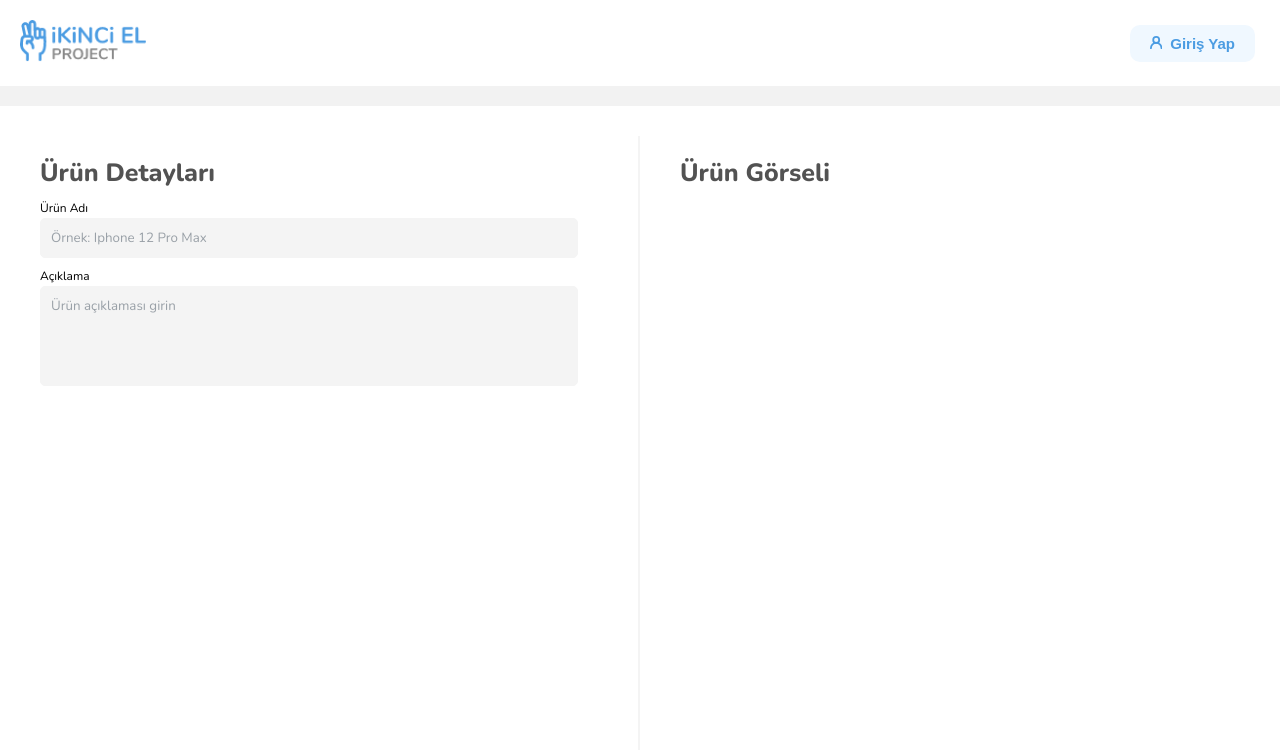
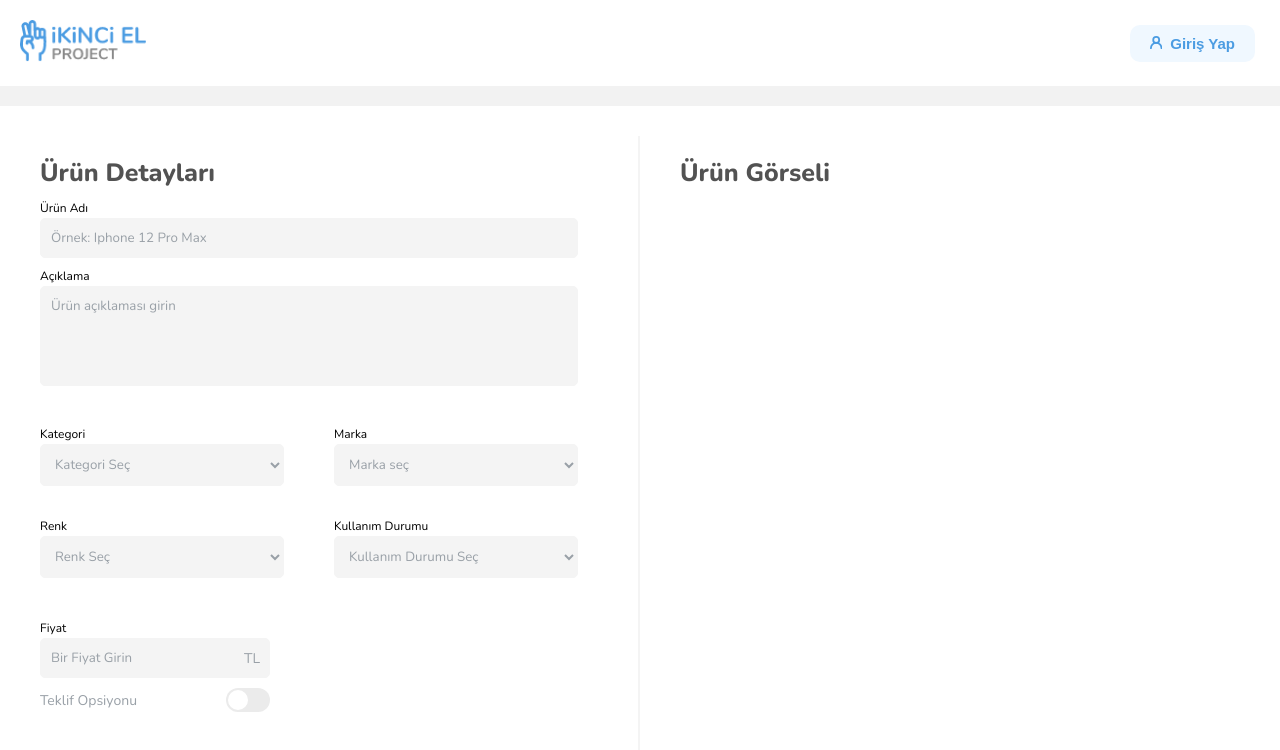
Before and after one commit to ygzaydn/protein-end-case, a React (Create React App) app: page /addproduct in a window 1280 px wide. Shown: the top 750 px of the page. Built offline with nearby package versions, Linux system fonts and the light colour scheme.

Commit message:
additemform

```diff
--- a/src/components/addItemForm/addItemForm.jsx
+++ b/src/components/addItemForm/addItemForm.jsx
@@ -1,6 +1,6 @@
 import React from "react";
 import { Formik, Form } from "formik";
-import { FormTextInput, Button } from "..";
+import { FormTextInput, Button, FormSelectInput, FormCheckboxInput } from "..";
 
 import PropTypes from "prop-types";
 
@@ -53,6 +53,61 @@ const AddItemForm = ({}) => {
             placeholder="Ürün açıklaması girin"
             multiline
           />
+          <div className="grid-2">
+            <FormSelectInput
+              id="category"
+              name="category"
+              labelText="Kategori"
+              placeholder="Kategori Seç"
+              options={[1, 2, 3, 4, 5]}
+            />
+
+            <FormSelectInput
+              id="color"
+              name="color"
+              labelText="Marka"
+              placeholder="Marka seç"
+              options={[1, 2, 3, 4, 5]}
+            />
+
+            <FormSelectInput
+              id="color"
+              name="color"
+              labelText="Renk"
+              placeholder="Renk Seç"
+              options={[1, 2, 3, 4, 5]}
+            />
+
+            <FormSelectInput
+              id="usage"
+              name="usage"
+              labelText="Kullanım Durumu"
+              placeholder="Kullanım Durumu Seç"
+              options={[1, 2, 3, 4, 5]}
+            />
+          </div>
+          <FormTextInput
+            id="price"
+            name="price"
+            type="price"
+            onChangeFunc={handleChange}
+            onBlur={handleBlur}
+            value={values.price}
+            labelText="Fiyat"
+            placeholder="Bir Fiyat Girin"
+            priceLabel
+          />
+          <FormCheckboxInput
+            id="option"
+            name="option"
+            type="price"
+            uncheckedText="Teklif Opsiyonu"
+            checkedText="Fiyat ve Teklif Opsiyonu"
+            onChangeFunc={handleChange}
+            onBlur={handleBlur}
+            errors={errors.option && touched.option}
+            value={values.option}
+          />
         </Form>
       )}
     </Formik>
--- /dev/null
+++ b/src/components/formInput/formCheckboxInput.jsx
@@ -0,0 +1,63 @@
+import React from "react";
+import PropTypes from "prop-types";
+
+const FormCheckboxInput = ({
+  id,
+  name,
+  onChangeFunc,
+  uncheckedText,
+  checkedText,
+  error,
+  onBlur,
+  value,
+}) => {
+  return (
+    <div className="formcheckboxinput">
+      <p className="formcheckboxinput__label">
+        {value ? checkedText : uncheckedText}
+      </p>
+      <div
+        className={
+          !value
+            ? "formcheckboxinput__inputdiv"
+            : "formcheckboxinput__inputdiv formcheckboxinput__inputdiv--checked"
+        }
+      >
+        <label
+          htmlFor={id}
+          className={
+            !value
+              ? "formcheckboxinput__inputdiv__label"
+              : " formcheckboxinput__inputdiv__label formcheckboxinput__inputdiv__label--checked"
+          }
+        ></label>
+        <input
+          type="checkbox"
+          id={id}
+          name={name}
+          onBlur={onBlur}
+          onChange={onChangeFunc}
+          value={value}
+          className={
+            error
+              ? "formcheckboxinput__input formcheckboxinput__input--error"
+              : "formcheckboxinput__input"
+          }
+        />
+      </div>
+    </div>
+  );
+};
+
+FormCheckboxInput.propTypes = {
+  id: PropTypes.string,
+  name: PropTypes.string,
+  onChangeFunc: PropTypes.func,
+  error: PropTypes.bool,
+  onBlur: PropTypes.func,
+  value: PropTypes.bool,
+  uncheckedText: PropTypes.string,
+  checkedText: PropTypes.string,
+};
+
+export default FormCheckboxInput;
--- /dev/null
+++ b/src/components/formInput/formSelectInput.jsx
@@ -0,0 +1,55 @@
+import React from "react";
+import PropTypes from "prop-types";
+
+const FormSelectInput = ({
+  id,
+  name,
+  onChangeFunc,
+  labelText,
+  error,
+  onBlur,
+  placeholder,
+  options,
+}) => {
+  return (
+    <div className="formselectinput">
+      <label className="formselectinput__label" htmlFor={id}>
+        {labelText}
+      </label>
+      <select
+        id={id}
+        name={name}
+        onBlur={onBlur}
+        onChange={onChangeFunc}
+        placeholder={placeholder}
+        className={
+          error
+            ? "formselectinput__input formselectinput__input--error"
+            : "formselectinput__input"
+        }
+      >
+        <option disabled selected hidden>
+          {placeholder}
+        </option>
+        {options.map((el) => (
+          <option key={el} value={el}>
+            {el}
+          </option>
+        ))}
+      </select>
+    </div>
+  );
+};
+
+FormSelectInput.propTypes = {
+  id: PropTypes.string,
+  name: PropTypes.string,
+  onChangeFunc: PropTypes.func,
+  labelText: PropTypes.string,
+  error: PropTypes.bool,
+  onBlur: PropTypes.func,
+  placeholder: PropTypes.string,
+  options: PropTypes.array,
+};
+
+export default FormSelectInput;
--- a/src/components/formInput/formTextInput.jsx
+++ b/src/components/formInput/formTextInput.jsx
@@ -14,7 +14,11 @@ const FormTextInput = ({
   onBlur,
   placeholder,
   multiline,
+  priceLabel,
 }) => {
+  const inputClass = ["formtextinput__input"];
+  error && inputClass.push("formtextinput__input--error");
+
   return (
     <div className="formtextinput">
       <label className="formtextinput__label" htmlFor={id}>
@@ -36,12 +40,9 @@ const FormTextInput = ({
           placeholder={placeholder}
         />
       ) : (
+        <div className={priceLabel ? "formtextinput__input--priceLabel" : ""}>
           <input
-          className={
-            error
-              ? "formtextinput__input formtextinput__input--error"
-              : "formtextinput__input"
-          }
+            className={inputClass.join(" ")}
             id={id}
             name={name}
             type={type}
@@ -50,6 +51,7 @@ const FormTextInput = ({
             onBlur={onBlur}
             placeholder={placeholder}
           />
+        </div>
       )}
 
       {additionalText?.length && (
@@ -81,6 +83,7 @@ FormTextInput.propTypes = {
   onBlur: PropTypes.func,
   placeholder: PropTypes.string,
   multiline: PropTypes.bool,
+  priceLabel: PropTypes.bool,
 };
 
 export default FormTextInput;
--- a/src/components/index.js
+++ b/src/components/index.js
@@ -11,6 +11,8 @@ import SkeletonText from "./skeletonText/skeletonText";
 import PageOptions from "./pageOptions/pageOptions";
 import AccountItemGrid from "./accountItemGrid/accountItemGrid";
 import AddItemForm from "./addItemForm/addItemForm";
+import FormSelectInput from "./formInput/formSelectInput";
+import FormCheckboxInput from "./formInput/formCheckboxInput";
 
 export {
   Button,
@@ -26,4 +28,6 @@ export {
   PageOptions,
   AccountItemGrid,
   AddItemForm,
+  FormSelectInput,
+  FormCheckboxInput,
 };
--- /dev/null
+++ b/src/styles/components/_formCheckboxInput.scss
@@ -0,0 +1,47 @@
+.formcheckboxinput{
+    display: flex;
+    align-items: center;
+    justify-content: space-between;
+    width: 30%;
+    min-width: 23rem;
+    position: relative;
+    height: 100%;
+    &__label{
+        font-family: inherit;
+        color: $color-dark-4;
+        font-size: 1.4rem;
+    }
+    &__input{
+        visibility: hidden;
+    }
+    &__inputdiv {
+        position: relative;
+        width: 4.4rem;
+        height: 2.4rem;
+        border-radius: 20px;
+        padding: .2rem;
+        background:#EBEBEB;
+        transition: all .4s;
+        &--checked {
+            background: $color-blue-1;
+        }
+        & label {
+            transition: all .4s;
+        }
+        &__label {
+            position: absolute;
+            content: "";
+            width: 2rem;
+            height: 2rem;
+            border-radius: 20px;
+            background: $color-light-1;
+            top: 50%;
+            left: .2rem;
+            transform: translateY(-50%);
+            &--checked {
+                left:2.2rem;
+            }
+        }
+
+    }
+}
--- /dev/null
+++ b/src/styles/components/_formSelectInput.scss
@@ -0,0 +1,38 @@
+.formselectinput {
+
+    &__label {
+        margin-bottom: 0.2rem;
+        font-size: 1.2rem;
+        display: block;
+    }
+
+    &__input {
+        display: block;
+        outline: none;
+        border: none;
+        border-radius: 5px;
+        background-color: $color-light-3;
+        padding: 1rem;
+        margin: 0.2rem 0;
+        color: $color-dark-4;
+        width: 100%;
+        border: 1px solid $color-light-3;
+        transition: all 0.4s;
+        font-family: inherit;
+
+        &:focus {
+            color: $color-dark-1;
+            background-color: $color-blue-2;
+            border: 1px solid $color-blue-1;
+        }
+
+        &--error {
+            background-color: $color-red-2;
+            color: $color-red-1;
+        }
+
+        &::placeholder {
+            color: $color-dark-4;
+        }
+    }
+}
--- a/src/styles/components/_formTextInput.scss
+++ b/src/styles/components/_formTextInput.scss
@@ -35,6 +35,27 @@
             background-color: $color-red-2;
             color: $color-red-1;
         }
+        &--priceLabel {
+            width: 30%;
+            min-width: 23rem;
+            position: relative;
+            height: 100% ;
+            & input {
+                padding-right: 3.5rem;
+            }
+            &::before {
+                position:absolute;
+                top:50%;
+                right:0;
+                transform: translateY(-50%);
+                padding-right: 1rem;
+                content: "TL";
+                color:$color-dark-4;
+                font-size: 1.4rem;
+                font-family: inherit;
+                font-weight: 400;
+            }
+        }
         &::placeholder{
             color: $color-dark-4;
         }
--- a/src/styles/main.scss
+++ b/src/styles/main.scss
@@ -11,9 +11,12 @@
 @import "components/categoryText";
 @import "components/itemCard";
 @import "components/formTextInput";
+@import "components/formSelectInput";
+@import "components/formCheckboxInput";
 @import "components/signUpForm";
 @import "components/pageOptions";
 @import "components/accountItemGrid";
+
 
 @import "pages/indexpage";
 @import "pages/signinpage";
@@ -25,3 +28,5 @@
 @import "layout/footer";
 
 @import "toastify/main.scss";
+
+@import "utils/utils.scss";
--- /dev/null
+++ b/src/styles/utils/utils.scss
@@ -0,0 +1,7 @@
+.grid-2 {
+    padding: 3rem 0;
+    display: grid;
+    grid-template-columns: 1fr 1fr;
+    column-gap: 5rem;
+    row-gap: 3rem;
+}
```
Lines whose indentation alone changed are shown as unchanged.
